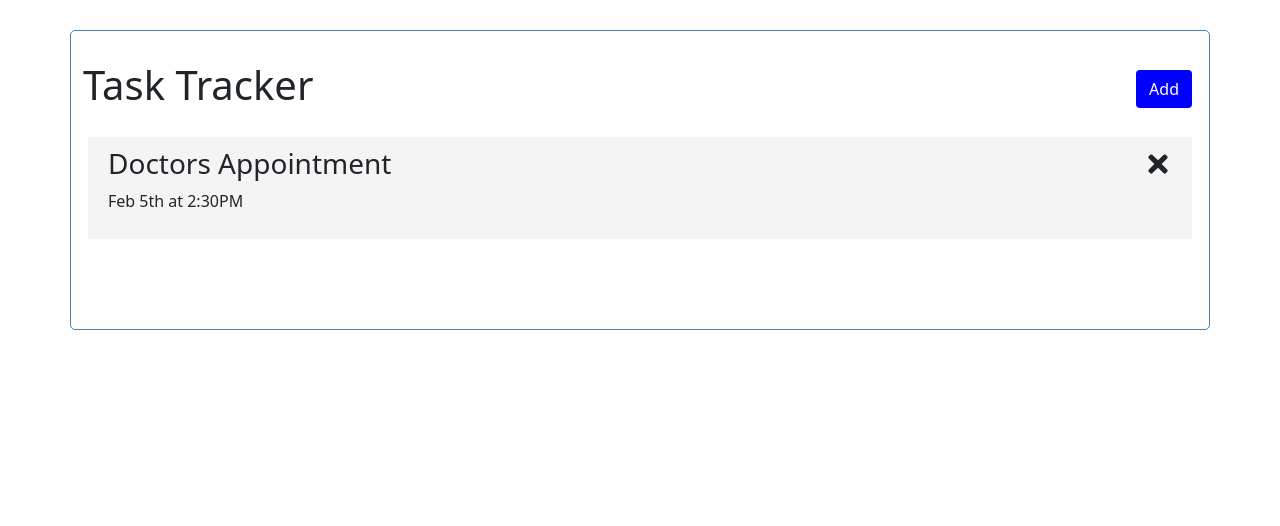
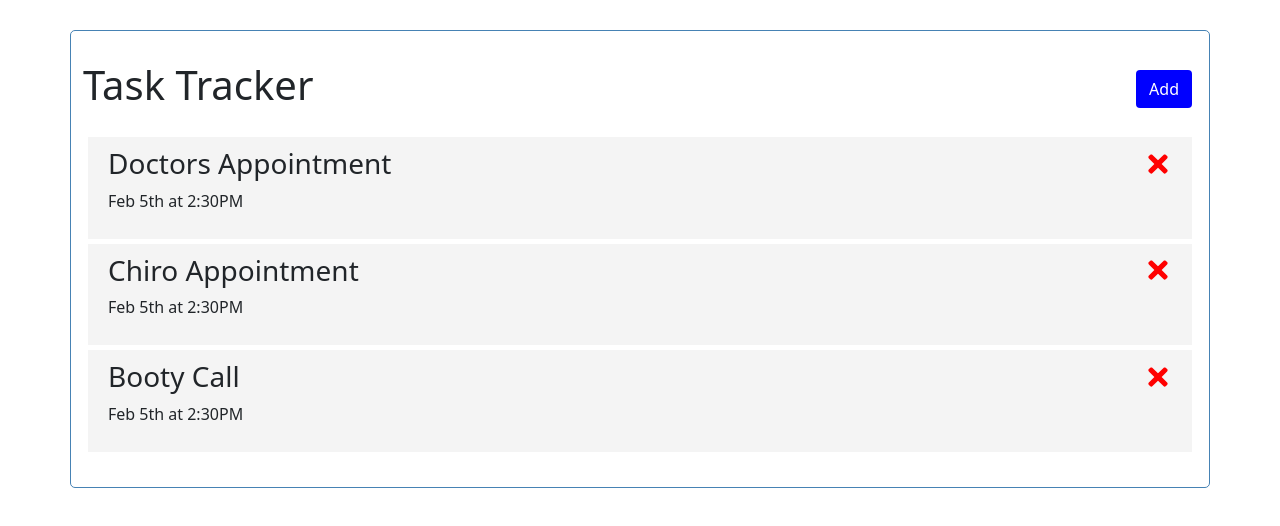
Before and after one commit to JakeHessian/TaskTracker, a React (Create React App) app: page / in a window 1280 px wide. Shown: the top 526 px of the page. Built offline with nearby package versions, Linux system fonts and the light colour scheme.

Commit message:
Added on delete for tasks

```diff
--- a/package.json
+++ b/package.json
@@ -8,7 +8,9 @@
     "@testing-library/user-event": "^12.8.3",
     "bootstrap": "^5.1.0",
     "react": "^17.0.2",
+    "react-bootstrap": "^2.0.0-beta.6",
     "react-dom": "^17.0.2",
+    "react-icons": "^4.2.0",
     "react-scripts": "4.0.3",
     "web-vitals": "^1.1.2"
   },
--- a/src/App.js
+++ b/src/App.js
@@ -10,12 +10,35 @@ const App = () => {
         day: 'Feb 5th at 2:30PM',
         reminder: true,
     },
+    {
+      id: 2,
+      text: 'Chiro Appointment',
+      day: 'Feb 5th at 2:30PM',
+      reminder: true,
+  },
+  {
+    id: 3,
+    text: 'Booty Call',
+    day: 'Feb 5th at 2:30PM',
+    reminder: true,
+  },
 ])
+// Delete a task
+const deleteTask = (id) => {
+  setTasks(tasks.filter((task) => task.id !== id))
+}
+
   return (
     <div className="container">
       <Header />
-      <Tasks tasks={tasks}/>
+      {tasks.length > 0 ? (
+        <Tasks tasks={tasks} onDelete=
+        {deleteTask} />
+      ) : (
+        'No Tasks made yet!'
+      )}
     </div>
   )
 }
+
 export default App
--- a/src/components/Task.js
+++ b/src/components/Task.js
@@ -1,8 +1,11 @@
 import {FaTimes} from 'react-icons/fa'
-const Task = ({task}) => {
+const Task = ({task, onDelete}) => {
     return (
         <div className='task'>
-            <h3>{task.text} <FaTimes /></h3>
+            <h3>
+                {task.text}
+                <FaTimes style={{color: 'red', cursor: 'pointer'}} onClick={() => onDelete(task.id)}/>
+            </h3>
             <p>{task.day}</p>
         </div>
     )
--- a/src/components/Tasks.js
+++ b/src/components/Tasks.js
@@ -1,9 +1,9 @@
 import Task from './Task';
-const Tasks = ({ tasks }) => {
+const Tasks = ({ tasks, onDelete }) => {
     return (
         <>
             {tasks.map((task) => (
-                <Task key={tasks.id} task={task} />
+                <Task key={tasks.id} task={task} onDelete={onDelete} />
             ))}
 
         </>
--- a/src/index.js
+++ b/src/index.js
@@ -4,7 +4,6 @@ import './index.css';
 import App from './App';
 import reportWebVitals from './reportWebVitals';
 import 'bootstrap/dist/css/bootstrap.css';
-import Header from './components/Header';
 
 ReactDOM.render(
   <React.StrictMode>
```
Also changed, not shown: 2 other files (tests, documents, lock files or other folders).
